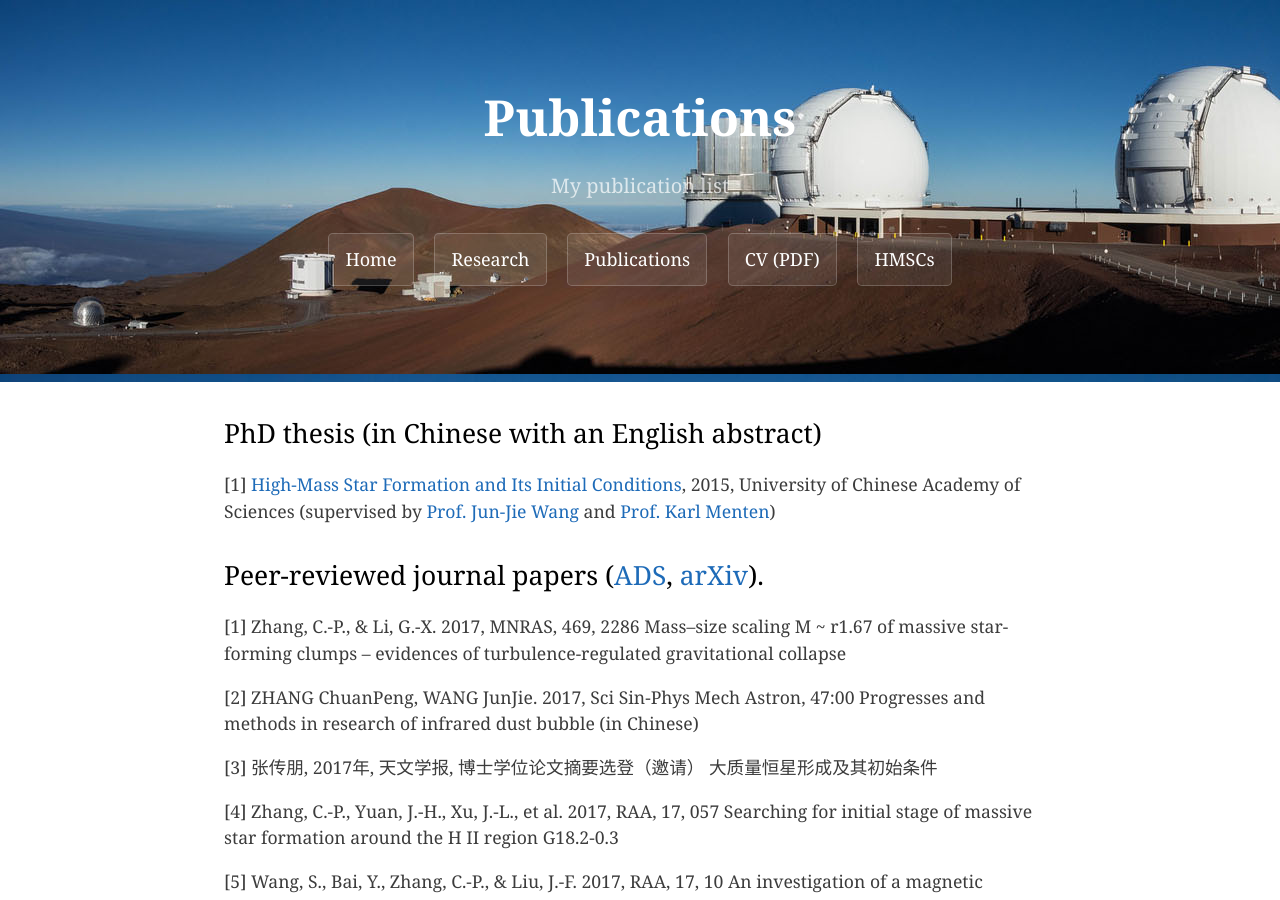
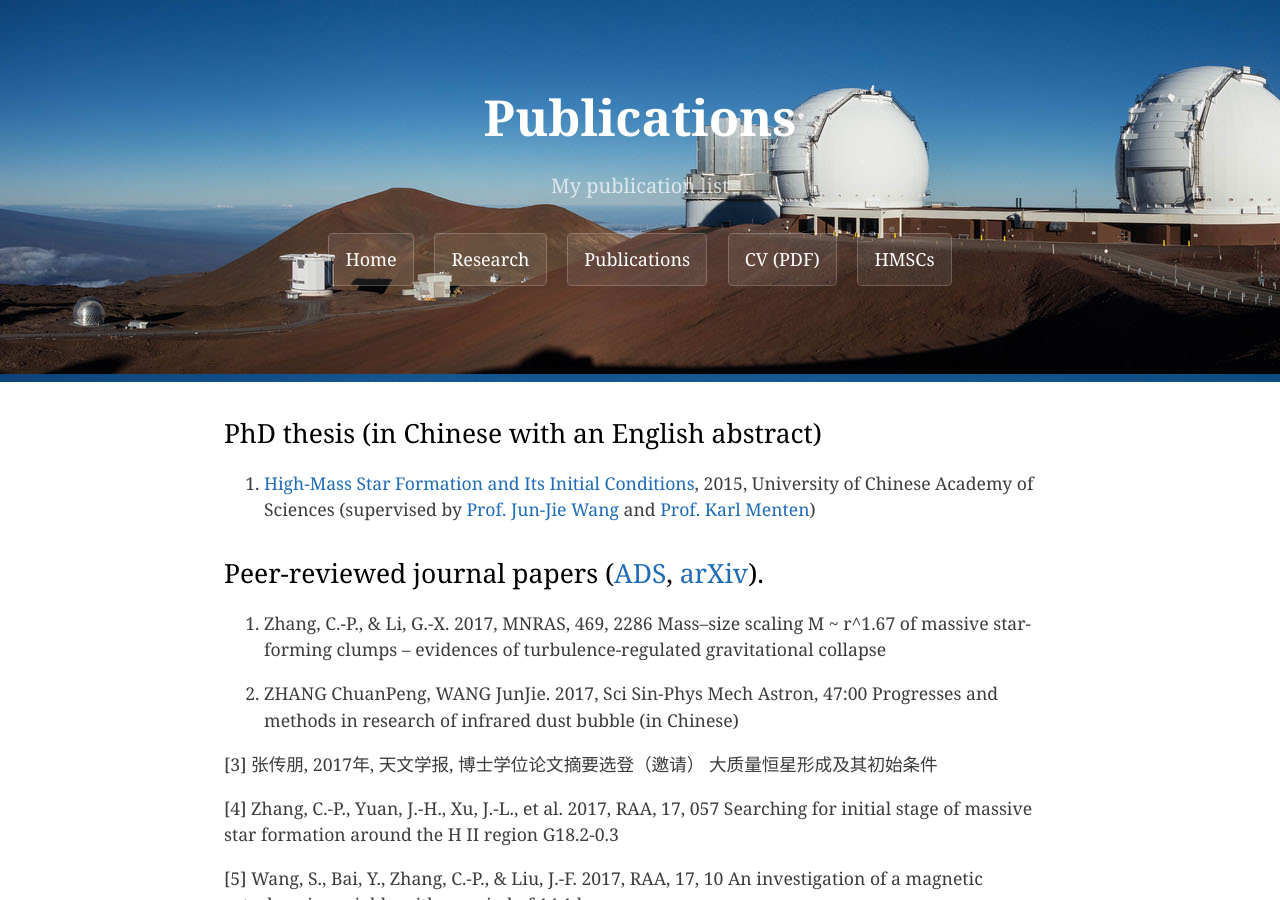
Before and after one commit to zcp521/zcp521.github.io, a Jekyll site: the page built from pub.md, in a window 1280 px wide and 900 px high. Built offline with Jekyll 4.4.1, drawn with Linux system fonts in a browser that asks for light colours; some of the changed text lies outside the part shown.

Commit message:
Update pub.md

```diff
--- a/pub.md
+++ b/pub.md
@@ -6,15 +6,15 @@ tagline: "My publication list"
 
 ## PhD thesis (in Chinese with an English abstract)
 
-[1] [High-Mass Star Formation and Its Initial Conditions]({{ site.baseurl }}/pub/thesis_cpzhang.pdf), 2015, University of Chinese Academy of Sciences (supervised by [Prof. Jun-Jie Wang](http://sourcedb.naoc.cas.cn/en/enaoexpert/201304/t20130411_3817941.html) and [Prof. Karl Menten](https://blog.mpifr-bonn.mpg.de/karlmenten/))
+1. [High-Mass Star Formation and Its Initial Conditions]({{ site.baseurl }}/pub/thesis_cpzhang.pdf), 2015, University of Chinese Academy of Sciences (supervised by [Prof. Jun-Jie Wang](http://sourcedb.naoc.cas.cn/en/enaoexpert/201304/t20130411_3817941.html) and [Prof. Karl Menten](https://blog.mpifr-bonn.mpg.de/karlmenten/))
 
 
 ## Peer-reviewed journal papers ([ADS](http://adsabs.harvard.edu/cgi-bin/nph-abs_connect?library&libname=zhang&libid=59b7dda2b2), [arXiv](https://arxiv.org/a/zhang_c_2.html)).
 
-[1] Zhang, C.-P., & Li, G.-X. 2017, MNRAS, 469, 2286
- 	Mass–size scaling M ~ r1.67 of massive star-forming clumps – evidences of turbulence-regulated gravitational collapse
+1. Zhang, C.-P., & Li, G.-X. 2017, MNRAS, 469, 2286
+ 	Mass–size scaling M ~ r^1.67 of massive star-forming clumps – evidences of turbulence-regulated gravitational collapse
 
-[2] ZHANG ChuanPeng, WANG JunJie. 2017, Sci Sin-Phys Mech Astron, 47:00
+2. ZHANG ChuanPeng, WANG JunJie. 2017, Sci Sin-Phys Mech Astron, 47:00
 	Progresses and methods in research of infrared dust bubble (in Chinese)
 
 [3] 张传朋, 2017年, 天文学报, 博士学位论文摘要选登（邀请）
@@ -69,6 +69,6 @@ First Results from BISTRO: A SCUBA-2 Polarimeter Survey of the Gould Belt
 
 ## Proceedings
 
-[1] Zhang, C. P., & Wang, J. J. 2013, IAUS, 292, 65
+1. Zhang, C. P., & Wang, J. J. 2013, IAUS, 292, 65
       Triggered Star Formation from Bubbles S51, N68, and N131
 {: reversed="reversed"}
```
